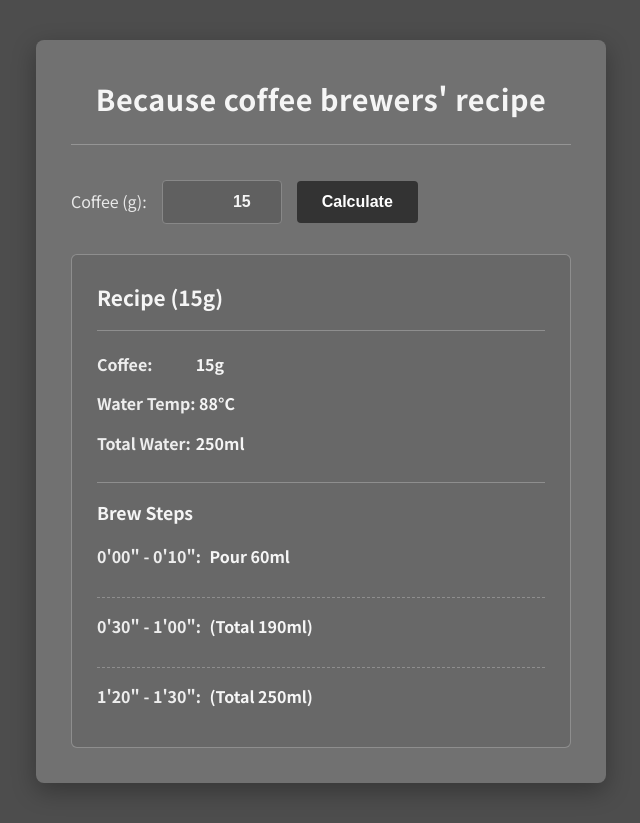
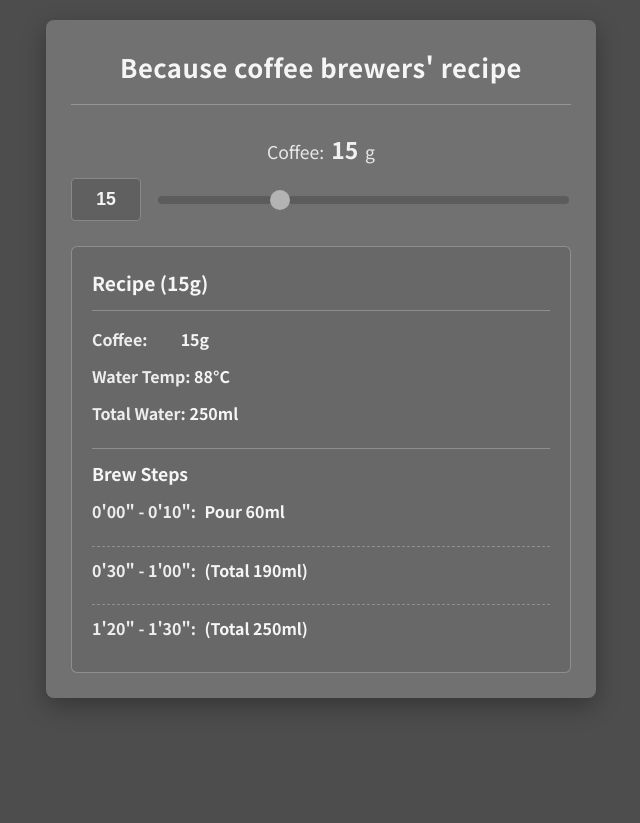
Before and after one commit to waywaybepop/BCB-s-coffee-recipe, a plain HTML site: page index.html in a window 1280 px wide. Shown: the whole page, without its empty margins (319-959 px from the left). After the commit the page ends 800 px from the top, so only its background shows below. Drawn offline with Linux system fonts and the light colour scheme.

Commit message:
Update index.html
Signed-off-by: waywaybepop <maniaxxxmaniaic@gmail.com>

```diff
--- a/index.html
+++ b/index.html
@@ -5,21 +5,25 @@
     <meta name="viewport" content="width=device-width, initial-scale=1.0">
     <title>Because coffee brewers' recipe Calculator</title>
     <style>
-        @import url('https://fonts.googleapis.com/css2?family=Noto+Sans+JP:wght@400;700&display=swap'); /* Use 400 and 700 weights */
+        @import url('https://fonts.googleapis.com/css2?family=Noto+Sans+JP:wght@400;700&display=swap');
 
         :root {
-            /* Color Palette (White Bold Text Version) */
-            --dark-gray-bg: #4d4d4d;     /* body 背景色 */
-            --light-gray-bg: #717171;    /* container 背景色 */
-            --text-color-light: #f5f5f5; /* 主要テキスト色 (ほぼ白) */
-            --border-color-light: rgba(255, 255, 255, 0.25); /* 境界線 (半透明の白) */
-            --input-bg: #606060;         /* 入力欄背景 (暗め) */
-            --input-border: #888888;     /* 入力欄ボーダー */
-            --input-focus-border: #bbbbbb; /* 入力欄フォーカスボーダー */
-            --button-bg: #333333;         /* ボタン背景 */
-            --button-text: #ffffff;       /* ボタンテキスト */
-            --button-hover-bg: #222222;   /* ボタンホバー */
-            /* エラー色はそのまま or 微調整 */
+            /* Color Palette */
+            --dark-gray-bg: #4d4d4d;
+            --light-gray-bg: #717171;
+            --text-color-light: #f5f5f5;
+            --border-color-light: rgba(255, 255, 255, 0.25);
+            --input-bg: #606060;
+            --input-border: #888888;
+            --input-focus-border: #bbbbbb;
+            --range-track-bg: #5a5a5a;
+            --range-thumb-bg: #bbbbbb;
+            --range-thumb-hover-bg: #dddddd;
+            /* Button colors (removed button, but keep for potential future use) */
+            --button-bg: #333333;
+            --button-text: #ffffff;
+            --button-hover-bg: #222222;
+            /* Error colors */
             --error-bg: #5c3e3e;
             --error-border: #7a5252;
             --error-text: #f5caca;
@@ -29,132 +33,172 @@
             font-family: 'Noto Sans JP', sans-serif;
             line-height: 1.7;
             margin: 0;
-            padding: 40px 0;
+            padding: 20px 0; /* Reduced padding for mobile */
             display: flex;
             justify-content: center;
             align-items: flex-start;
             min-height: 100vh;
             box-sizing: border-box;
             background-color: var(--dark-gray-bg);
-            color: var(--text-color-light); /* デフォルト文字色を白系に */
-            font-weight: 400; /* 基本の太さは通常 */
-            /* text-shadow は削除 */
+            color: var(--text-color-light);
+            font-weight: 400;
         }
 
         .container {
             max-width: 500px;
             width: 90%;
-            padding: 35px;
+            padding: 25px; /* Reduced padding */
             border-radius: 8px;
             box-shadow: 0 8px 25px rgba(0, 0, 0, 0.3);
             background-color: var(--light-gray-bg);
-            /* color は body から継承 */
         }
 
         h1 {
             text-align: center;
             color: var(--text-color-light);
-            font-weight: 700; /* 太字 */
-            font-size: 1.8em;
+            font-weight: 700;
+            font-size: 1.6em; /* Slightly smaller */
             margin-top: 0;
-            margin-bottom: 35px;
+            margin-bottom: 25px;
             letter-spacing: 0.5px;
-            border-bottom: 1px solid var(--border-color-light); /* 境界線の色変更 */
-            padding-bottom: 20px;
+            border-bottom: 1px solid var(--border-color-light);
+            padding-bottom: 15px;
         }
 
-        .input-group {
+        .input-section {
+             margin-bottom: 25px;
+        }
+
+        .input-label {
+            display: block; /* Make label block */
+            font-weight: 400;
+            color: var(--text-color-light);
+            opacity: 0.9;
+            margin-bottom: 10px; /* Space between label and inputs */
+            text-align: center; /* Center label text */
+            font-size: 1.1em;
+        }
+         .input-label strong {
+             font-size: 1.3em; /* Make weight number larger */
+             font-weight: 700;
+             margin: 0 3px; /* Space around number */
+             color: #fff; /* Brighter white for number */
+         }
+
+        .input-controls {
             display: flex;
             align-items: center;
-            gap: 15px;
-            margin-bottom: 30px;
-        }
-
-        label {
-            flex-shrink: 0;
-            font-weight: 400; /* ラベルは通常の太さ */
-            color: var(--text-color-light);
-            opacity: 0.9;
+            gap: 15px; /* Space between number input and range */
         }
 
         input[type="number"] {
-            flex-grow: 1;
-            padding: 12px 15px;
+            width: 70px; /* Fixed width for number input */
+            padding: 10px; /* Adjust padding */
             border: 1px solid var(--input-border);
             border-radius: 4px;
             background-color: var(--input-bg);
-            font-size: 1em;
+            font-size: 1.1em; /* Larger font size */
             box-sizing: border-box;
-            text-align: right;
-            max-width: 120px;
-            color: var(--text-color-light); /* 文字色を白系に */
-            font-weight: 700; /* 入力文字も太字に */
+            text-align: center; /* Center text */
+            color: var(--text-color-light);
+            font-weight: 700;
+            -moz-appearance: textfield; /* Firefox */
         }
+         input[type="number"]::-webkit-outer-spin-button,
+         input[type="number"]::-webkit-inner-spin-button {
+             -webkit-appearance: none;
+             margin: 0;
+         }
          input[type="number"]:focus {
              outline: none;
-             border-color: var(--input-focus-border); /* フォーカス時のボーダー色調整 */
-             box-shadow: 0 0 0 2px rgba(245, 245, 245, 0.2); /* フォーカス時の影調整 */
-         }
-         input[type="number"]::placeholder {
-             color: #cccccc;
-             opacity: 0.6;
-             font-weight: 400; /* Placeholder は通常の太さ */
+             border-color: var(--input-focus-border);
+             box-shadow: 0 0 0 2px rgba(245, 245, 245, 0.2);
          }
 
-        button {
-            padding: 12px 25px;
-            background-color: var(--button-bg);
-            color: var(--button-text);
-            border: none;
-            border-radius: 4px;
+        input[type="range"] {
+            flex-grow: 1; /* Take remaining space */
+            height: 8px;
             cursor: pointer;
-            font-size: 1em;
-            font-weight: 700; /* ボタン文字も太字に */
-            transition: background-color 0.2s ease;
+            appearance: none;
+            background: var(--range-track-bg);
+            border-radius: 5px;
+            outline: none;
+            opacity: 0.9;
+            transition: opacity .2s;
+        }
+        input[type="range"]:hover {
+            opacity: 1;
         }
 
-        button:hover {
-            background-color: var(--button-hover-bg);
+        /* Range Thumb Styles (Cross-browser) */
+        input[type="range"]::-webkit-slider-thumb {
+            appearance: none;
+            width: 20px; /* Thumb size */
+            height: 20px;
+            background: var(--range-thumb-bg);
+            border-radius: 50%;
+            cursor: pointer;
+            transition: background .2s;
         }
+        input[type="range"]::-moz-range-thumb {
+            width: 20px;
+            height: 20px;
+            background: var(--range-thumb-bg);
+            border-radius: 50%;
+            cursor: pointer;
+            border: none; /* Remove default border */
+             transition: background .2s;
+        }
+        input[type="range"]::-webkit-slider-thumb:hover {
+            background: var(--range-thumb-hover-bg);
+        }
+        input[type="range"]::-moz-range-thumb:hover {
+            background: var(--range-thumb-hover-bg);
+        }
+         input[type="range"]:focus::-webkit-slider-thumb {
+             box-shadow: 0 0 0 3px rgba(245, 245, 245, 0.3);
+         }
+         input[type="range"]:focus::-moz-range-thumb {
+             box-shadow: 0 0 0 3px rgba(245, 245, 245, 0.3);
+         }
+
 
         #result {
-            margin-top: 30px;
-            padding: 25px;
-            border: 1px solid var(--border-color-light); /* 境界線色変更 */
+            margin-top: 25px;
+            padding: 20px; /* Reduced padding */
+            border: 1px solid var(--border-color-light);
             border-radius: 6px;
             background-color: rgba(0, 0, 0, 0.08);
         }
 
         #result h2 {
             margin-top: 0;
-            margin-bottom: 20px;
-            font-size: 1.3em;
-            font-weight: 700; /* 太字 */
+            margin-bottom: 15px;
+            font-size: 1.2em; /* Slightly smaller */
+            font-weight: 700;
             color: var(--text-color-light);
             text-align: left;
-            border-bottom: 1px solid var(--border-color-light); /* 境界線色変更 */
-            padding-bottom: 15px;
+            border-bottom: 1px solid var(--border-color-light);
+            padding-bottom: 10px;
         }
 
         #result p {
-            margin: 12px 0;
+            margin: 10px 0;
             font-size: 1em;
             color: var(--text-color-light);
-            font-weight: 700; /* レシピ概要も太字 */
+            font-weight: 700;
         }
-        /* strong タグはデフォルトで太字だが、明示的に font-weight: 700; を指定してもよい */
         #result strong {
-            font-weight: 700; /* 強調部分は確実に太字 */
+            font-weight: 700;
             display: inline-block;
-            min-width: 95px;
-            /* color は継承 */
+            min-width: 85px; /* Adjust width */
             opacity: 0.95;
         }
 
          .step {
-            margin-bottom: 15px;
-            padding-bottom: 15px;
-            border-bottom: 1px dashed var(--border-color-light); /* 境界線色変更 */
+            margin-bottom: 10px;
+            padding-bottom: 10px;
+            border-bottom: 1px dashed var(--border-color-light);
             font-size: 1em;
          }
          .step:last-child {
@@ -162,42 +206,39 @@
              margin-bottom: 0;
              padding-bottom: 0;
          }
-         /* ステップ詳細の <p> タグ全体を太字にする */
          .step p {
-             font-weight: 700; /* ステップ説明も太字 */
-             margin: 0; /* 必要なら調整 */
+             font-weight: 700;
+             margin: 0;
          }
-         /* ステップ内の strong タグ（時間部分）はさらに太くする必要はない */
          .step p strong {
-             font-weight: 700; /* 親から継承または明示 */
-             min-width: 110px;
-             display: inline-block; /* 縦揃えのため */
-             margin-right: 5px; /* 時間と内容の間に少しスペース */
+             font-weight: 700;
+             min-width: 90px; /* Adjust width */
+             display: inline-block;
+             margin-right: 5px;
          }
 
          .recipe-details {
-             margin-top: 25px;
-             padding-top: 15px;
-             border-top: 1px solid var(--border-color-light); /* 境界線色変更 */
+             margin-top: 20px;
+             padding-top: 10px;
+             border-top: 1px solid var(--border-color-light);
          }
           .recipe-details h3 {
               margin-top: 0;
-              margin-bottom: 15px;
+              margin-bottom: 10px;
               font-size: 1.1em;
-              font-weight: 700; /* 太字 */
+              font-weight: 700;
               color: var(--text-color-light);
           }
 
         .error {
             color: var(--error-text);
-            font-weight: 700; /* エラーメッセージも太字 */
+            font-weight: 700;
             text-align: center;
             padding: 10px;
             background-color: var(--error-bg);
             border: 1px solid var(--error-border);
             border-radius: 4px;
             margin-top: 10px;
-            /* text-shadow は削除 */
         }
     </style>
 </head>
@@ -206,10 +247,15 @@
     <div class="container">
         <h1>Because coffee brewers' recipe</h1>
 
-        <div class="input-group">
-            <label for="coffeeWeight">Coffee (g):</label>
-            <input type="number" id="coffeeWeight" name="coffeeWeight" value="15" min="1" step="0.1" placeholder="e.g. 15">
-            <button onclick="calculateRecipe()">Calculate</button>
+        <div class="input-section">
+            <label class="input-label" for="coffeeWeightNumber">
+                Coffee: <strong id="currentWeight">15</strong> g
+            </label>
+            <div class="input-controls">
+                <input type="number" id="coffeeWeightNumber" name="coffeeWeightNumber" value="15" min="5" max="40" step="0.5">
+                <input type="range" id="coffeeWeightRange" name="coffeeWeightRange" value="15" min="5" max="40" step="0.5">
+                <!-- Button is removed -->
+            </div>
         </div>
 
         <div id="result">
@@ -218,9 +264,15 @@
     </div>
 
     <script>
+        // --- DOM Elements ---
+        const numberInput = document.getElementById('coffeeWeightNumber');
+        const rangeInput = document.getElementById('coffeeWeightRange');
+        const currentWeightSpan = document.getElementById('currentWeight');
+        const resultDiv = document.getElementById('result');
+
         // --- Base Recipe ---
         const baseCoffeeGrams = 15;
-        const baseTotalWaterMl = 250;
+        // const baseTotalWaterMl = 250; // Not directly used in calculation display anymore
         const basePour1Ml = 60;
         const basePour2Ml = 130;
         const basePour3Ml = 60;
@@ -231,36 +283,40 @@
         const ratioPour2 = basePour2Ml / baseCoffeeGrams;
         const ratioPour3 = basePour3Ml / baseCoffeeGrams;
 
-        function calculateRecipe() {
-            const inputWeightElement = document.getElementById('coffeeWeight');
-            const resultDiv = document.getElementById('result');
-            resultDiv.innerHTML = '';
+        /**
+         * Calculates and displays the recipe based on coffee weight.
+         * @param {number} coffeeWeight - The weight of coffee beans in grams.
+         */
+        function calculateAndDisplayRecipe(coffeeWeight) {
+            resultDiv.innerHTML = ''; // Clear previous results
 
-            const coffeeWeight = parseFloat(inputWeightElement.value);
-
-            if (isNaN(coffeeWeight) || coffeeWeight <= 0) {
-                resultDiv.innerHTML = `<h2>Recipe</h2><p class="error">Please enter a valid coffee weight.</p>`;
+            // --- Input Validation (should be less likely with range, but good practice) ---
+            if (isNaN(coffeeWeight) || coffeeWeight < parseFloat(numberInput.min) || coffeeWeight > parseFloat(numberInput.max)) {
+                resultDiv.innerHTML = `<h2>Recipe</h2><p class="error">Invalid coffee weight.</p>`;
                 return;
             }
 
-            const calculatedPour1 = Math.round(coffeeWeight * ratioPour1);
-            const calculatedPour2 = Math.round(coffeeWeight * ratioPour2);
-            const calculatedPour3 = Math.round(coffeeWeight * ratioPour3);
-            const calculatedTotalWater = calculatedPour1 + calculatedPour2 + calculatedPour3;
+            // --- Recipe Calculation ---
+            // Round pour amounts to nearest whole number or 0.5 depending on preference
+             const calculatedPour1 = Math.round((coffeeWeight * ratioPour1) * 2) / 2; // Round to nearest 0.5
+             const calculatedPour2 = Math.round((coffeeWeight * ratioPour2) * 2) / 2; // Round to nearest 0.5
+             const calculatedPour3 = Math.round((coffeeWeight * ratioPour3) * 2) / 2; // Round to nearest 0.5
+             // Recalculate total water based on potentially rounded pours
+             const calculatedTotalWater = calculatedPour1 + calculatedPour2 + calculatedPour3;
 
+            // Cumulative amounts
             const cumulative1 = calculatedPour1;
             const cumulative2 = cumulative1 + calculatedPour2;
 
+            // --- Display Results ---
             let resultHTML = `<h2>Recipe (${coffeeWeight}g)</h2>`;
-            // レシピ概要部分 (p タグ自体に太字スタイルが適用される)
             resultHTML += `<p><strong>Coffee:</strong> ${coffeeWeight}g</p>`;
             resultHTML += `<p><strong>Water Temp:</strong> ${waterTemperature}°C</p>`;
-            resultHTML += `<p><strong>Total Water:</strong> ${calculatedTotalWater}ml</p>`;
+            resultHTML += `<p><strong>Total Water:</strong> ${calculatedTotalWater}ml</p>`; // Display calculated total
 
             resultHTML += `<div class="recipe-details">`;
             resultHTML += `<h3>Brew Steps</h3>`;
 
-            // ステップ部分 (p タグ自体に太字スタイルが適用される)
             resultHTML += `<div class="step">`;
             resultHTML += `<p><strong>0'00" - 0'10":</strong> Pour ${calculatedPour1}ml</p>`;
             resultHTML += `</div>`;
@@ -273,19 +329,44 @@
             resultHTML += `<p><strong>1'20" - 1'30":</strong> (Total ${calculatedTotalWater}ml)</p>`;
             resultHTML += `</div>`;
 
-            resultHTML += `</div>`;
+            resultHTML += `</div>`; // Close recipe-details
 
             resultDiv.innerHTML = resultHTML;
         }
 
+        /**
+         * Updates inputs and triggers recipe calculation.
+         * @param {Event} event - The input event object.
+         */
+        function handleInputChange(event) {
+            const newValue = event.target.value;
+             // Ensure value stays within min/max (mostly for number input edge cases)
+             const clampedValue = Math.max(parseFloat(numberInput.min), Math.min(parseFloat(numberInput.max), parseFloat(newValue)));
+
+            // Update both inputs and the display span
+            numberInput.value = clampedValue;
+            rangeInput.value = clampedValue;
+            currentWeightSpan.textContent = clampedValue;
+
+            // Calculate and display the new recipe
+            calculateAndDisplayRecipe(clampedValue);
+        }
+
+        // --- Event Listeners ---
+        numberInput.addEventListener('input', handleInputChange);
+        rangeInput.addEventListener('input', handleInputChange);
+
+        // --- Initial Calculation on Load ---
         window.onload = function() {
-             const initialWeight = document.getElementById('coffeeWeight').value;
-             if (initialWeight && !isNaN(initialWeight) && parseFloat(initialWeight) > 0) {
-                  calculateRecipe();
-              } else {
-                  document.getElementById('result').innerHTML = '<h2>Recipe</h2><p>Enter coffee weight and click Calculate.</p>';
-              }
+             const initialWeight = parseFloat(numberInput.value);
+             // Set initial span text
+             currentWeightSpan.textContent = initialWeight;
+             // Set initial range value in case it differs from number input's default
+             rangeInput.value = initialWeight;
+             // Perform initial calculation
+             calculateAndDisplayRecipe(initialWeight);
          };
+
     </script>
 
 </body>
```
